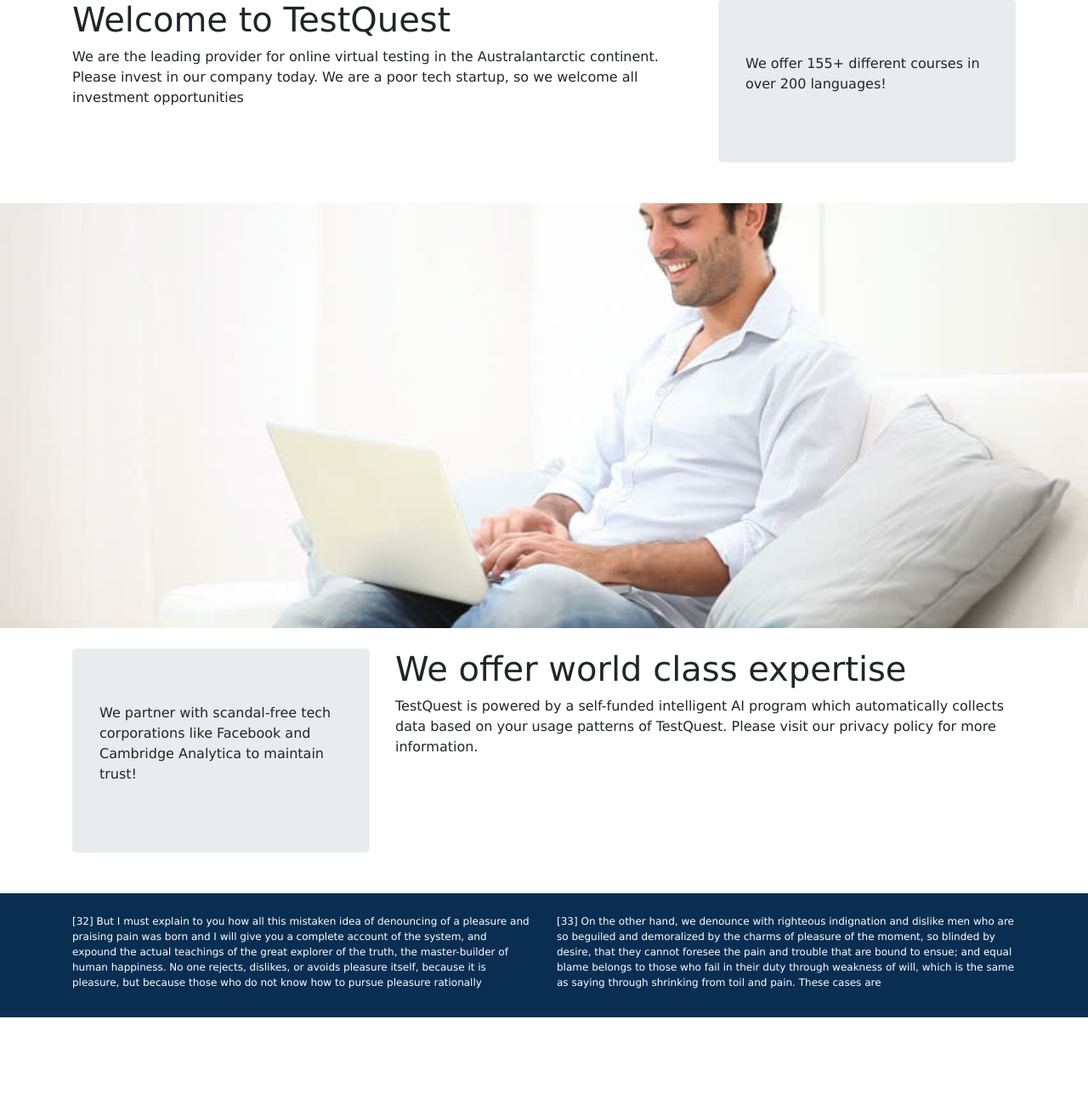
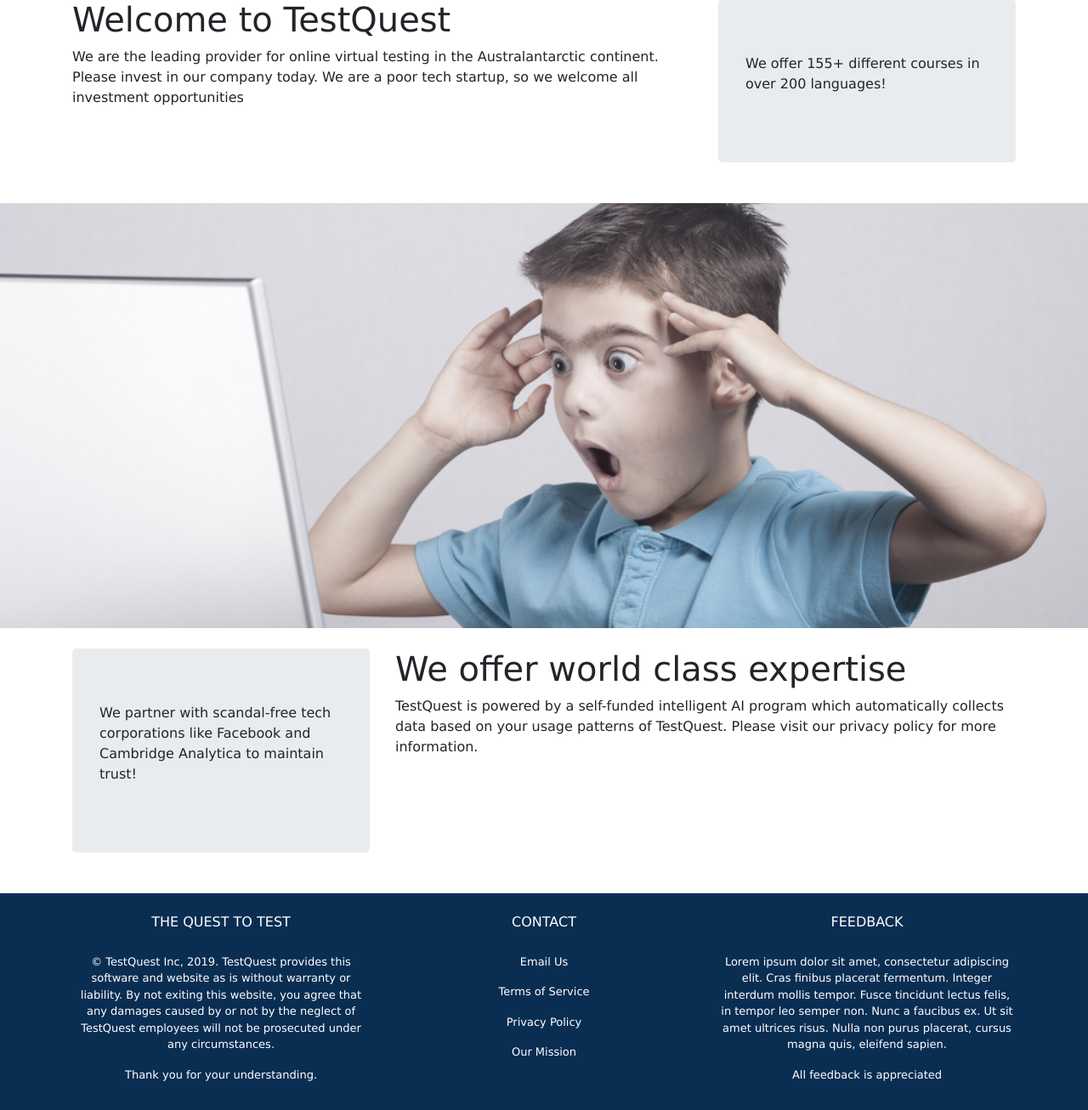
Before and after one commit to jasozh/TestQuest, a PHP site: page /index.php in a window 1280 px wide. Shown: the part 525-1831 px from the top of the page at 85% size. Before the commit the page ends 1722 px from the top, so only its background shows below. Run offline with PHP 8.4, Linux system fonts and the light colour scheme.

Commit message:
Improve visual style on index and footer

```diff
--- a/css/style.css
+++ b/css/style.css
@@ -23,7 +23,7 @@ header, main, footer {
 footer {
 	background-color: #0a2e52;
 	color: white;
-	font-size: 12px;
+	font-size: 13px;
 }
 
 /* Main body styling */
--- a/footer.php
+++ b/footer.php
@@ -2,32 +2,33 @@
 <footer>
     <div class='content'>
         <div class='container'>
-            <div class='row'>
+            <div class='row' align='center'>
                 <div class='col-sm'>
-                    <p> [32] But I must explain to you how all this mistaken idea of denouncing of a pleasure and
-                        praising pain
-                        was
-                        born and I will give you a complete account of the system, and expound the actual teachings of
-                        the great
-                        explorer of the truth, the master-builder of human happiness. No one rejects, dislikes, or
-                        avoids
-                        pleasure
-                        itself, because it is pleasure, but because those who do not know how to pursue pleasure
-                        rationally
+                    <h6>THE QUEST TO TEST</h6>
+                    <br>
+                    <p>© TestQuest Inc, 2019. TestQuest provides this software and website as is without warranty or
+                        liability. By not exiting
+                        this website, you agree that any damages caused by or not by the neglect of TestQuest employees
+                        will not be prosecuted under any circumstances.
                     </p>
+                    <p>Thank you for your understanding.
                 </div>
                 <div class='col-sm'>
-                    <p>
-                        [33] On the other hand, we denounce with righteous indignation and dislike men who are so
-                        beguiled and
-                        demoralized by the charms of pleasure of the moment, so blinded by desire, that they cannot
-                        foresee the
-                        pain
-                        and trouble that are bound to ensue; and equal blame belongs to those who fail in their duty
-                        through
-                        weakness of will, which is the same as saying through shrinking from toil and pain. These cases
-                        are
+                    <h6>CONTACT</h6>
+                    <br>
+                    <p>Email Us</p>
+                    <p>Terms of Service</p>
+                    <p>Privacy Policy</p>
+                    <p>Our Mission</p>
+                </div>
+                <div class='col-sm'>
+                    <h6>FEEDBACK</h6>
+                    <br>
+                    <p>Lorem ipsum dolor sit amet, consectetur adipiscing elit. Cras finibus placerat fermentum. Integer
+                        interdum mollis tempor. Fusce tincidunt lectus felis, in tempor leo semper non. Nunc a faucibus
+                        ex. Ut sit amet ultrices risus. Nulla non purus placerat, cursus magna quis, eleifend sapien.
                     </p>
+                    <p>All feedback is appreciated</p>
                 </div>
             </div>
         </div>
--- a/index.php
+++ b/index.php
@@ -1,6 +1,6 @@
 <?php include 'header.php'; ?>
 
-<img src='img/banner.jpg' class='front-image'>
+<img src='img/banner.png' class='front-image'>
 <div class='content'>
     <div class='container'>
         <div class='row'>
@@ -18,7 +18,7 @@
         </div>
     </div>
 </div>
-<img src='img/banner2.jpg' class='front-image'>
+<img src='img/banner.jpg' class='front-image'>
 <div class='content'>
     <div class='container'>
         <div class='row'>
```
